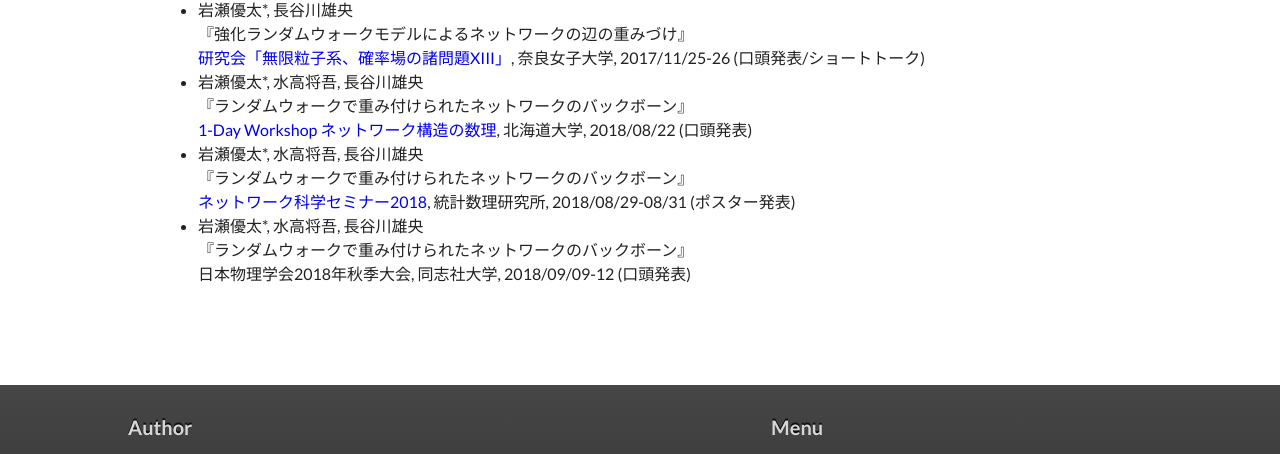
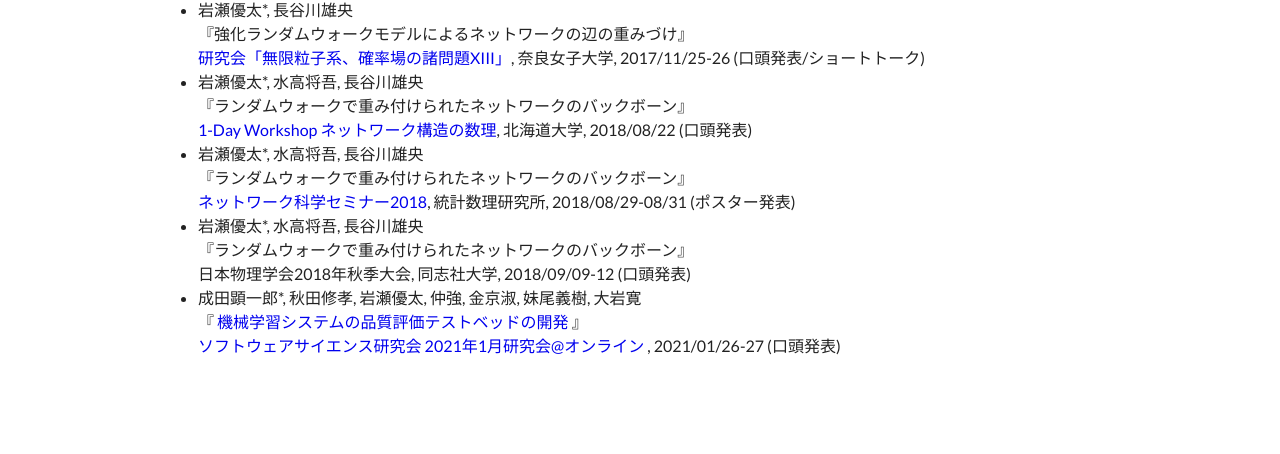
Before and after one commit to Yuta-Iwase/Yuta-Iwase.github.io, a plain HTML site: page index.html in a window 1280 px wide. Shown: the part 1562-2016 px from the top of the page. Drawn offline with Linux system fonts and the light colour scheme.

Commit message:
ソフトウェアサイエンス研究会の活動を追加

```diff
--- a/index.html
+++ b/index.html
@@ -221,6 +221,15 @@
           『ランダムウォークで重み付けられたネットワークのバックボーン』<br>
           日本物理学会2018年秋季大会, 同志社大学, 2018/09/09-12 (口頭発表)
         </li>
+        <li>
+          成田顕一郎*, 秋田修孝, 岩瀬優太, 仲強, 金京淑, 妹尾義樹, 大岩寛<br>
+          『<a href="https://www.ieice.org/publications/ken/summary.php?contribution_id=111814" target="_blank" class="decorated_link">
+            機械学習システムの品質評価テストベッドの開発
+          </a>』<br>
+          <a href="https://www.ieice.org/ken/program/index.php?tgs_regid=47a2e206840c0a360eb29526ef6fb81edafe8b90d1f02cde6ce6639c9f0c7d58" target="_blank" class="decorated_link">
+            ソフトウェアサイエンス研究会 2021年1月研究会@オンライン
+          </a>, 2021/01/26-27 (口頭発表)
+        </li>
       </ul>
     </div>
 
```
